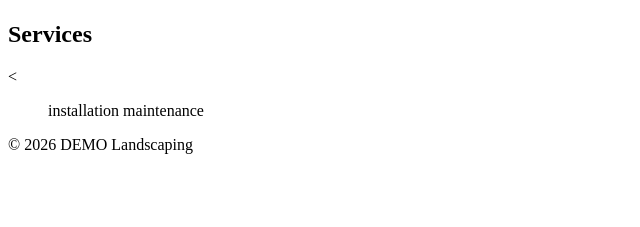
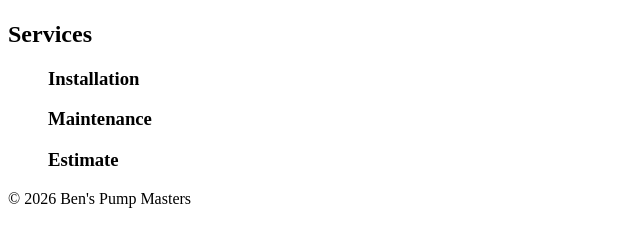
Before and after one commit to Sxmmers/landscaping-demo, a plain HTML site: page index.html in a window 1280 px wide. Shown: the part 573-800 px from the top of the page, without its empty margins (0-640 px from the left). Drawn offline with Linux system fonts and the light colour scheme.

Commit message:
fixed list

```diff
--- a/index.html
+++ b/index.html
@@ -45,9 +45,11 @@
 
         <h2>Services</h2>
 
-        <<ul>
-          installation
-        maintenance
+        <ul>
+          <h3>Installation</h3>
+         <h3>Maintenance</h3>
+         <h3>Estimate</h3>
+
         </ul>
 
       </section>
@@ -56,7 +58,7 @@
 
   <footer>
     <p>
-            © 2026 DEMO Landscaping
+            © 2026 Ben's Pump Masters
     </p>
 
   </footer>
```
